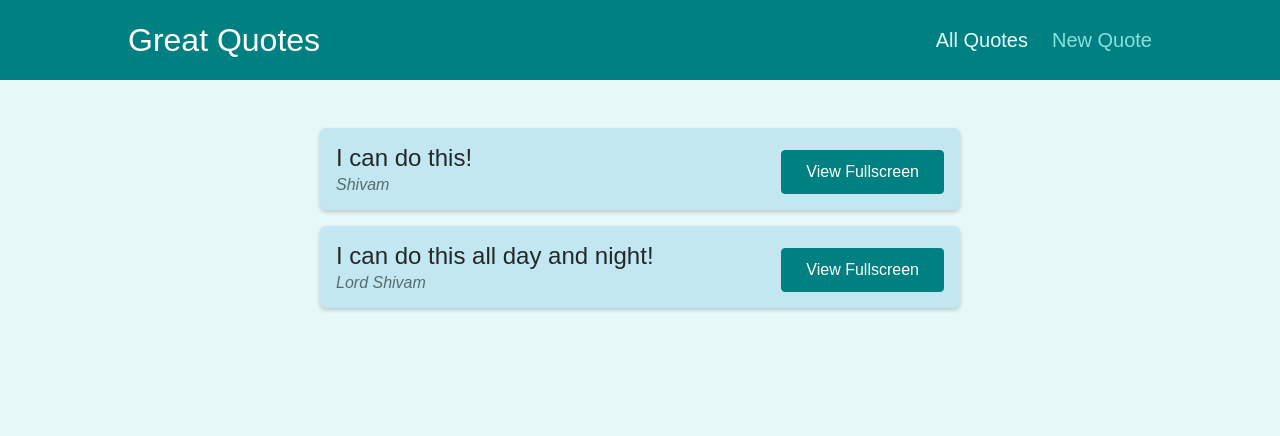
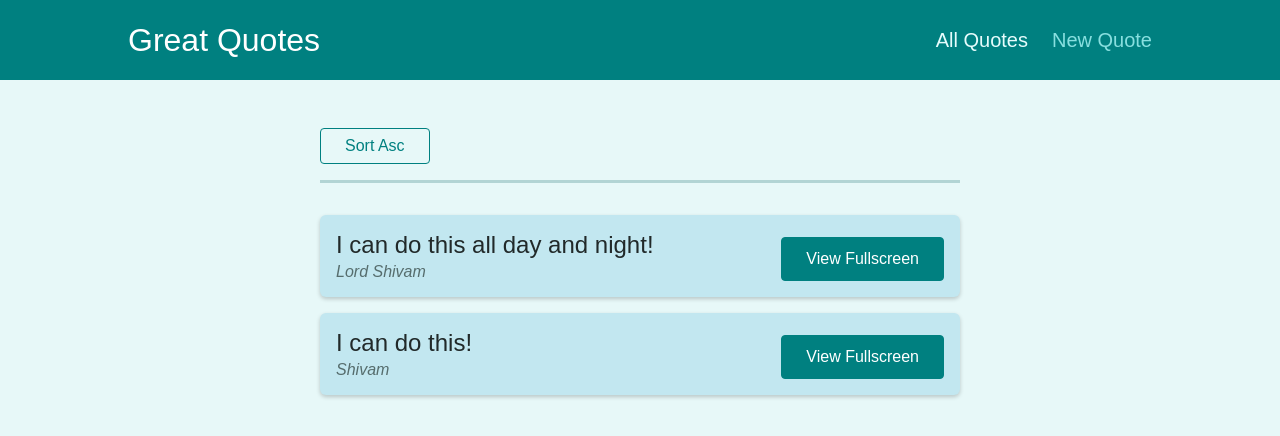
Before and after one commit to iShivam2012/QuotesRoutingProject, a React (Create React App) app: page /quotes in a window 1280 px wide. Shown: the top 436 px of the page. Built offline with nearby package versions, Linux system fonts and the light colour scheme.

Commit message:
implemented sorting of quotes and also re-reouting based on queryParams

```diff
--- a/src/components/quotes/QuoteList.js
+++ b/src/components/quotes/QuoteList.js
@@ -1,13 +1,44 @@
-import { Fragment } from 'react';
+import { Fragment } from "react";
+import { useHistory, useLocation } from "react-router-dom";
 
-import QuoteItem from './QuoteItem';
-import classes from './QuoteList.module.css';
+import QuoteItem from "./QuoteItem";
+import classes from "./QuoteList.module.css";
 
 const QuoteList = (props) => {
+  const history = useHistory();
+  const location = useLocation();
+  console.log(location);
+
+  const queryParams = new URLSearchParams(location.search);
+  console.log(queryParams);
+
+  const sortQuotes = (quotes, ascending) => {
+    return quotes.sort((quoteA, quoteB) => {
+      if (ascending) {
+        return quoteA.id > quoteB.id ? 1 : -1;
+      } else {
+        return quoteA.id < quoteB.id ? 1 : -1;
+      }
+    });
+  };
+
+  const isAscending = queryParams.get("sort") === "asc";
+
+  const sortedQuotes = sortQuotes(props.quotes, isAscending);
+
+  const sortHandler = () => {
+    history.push("/quotes?sort=" + (isAscending ? "desc" : "asc"));
+  };
+
   return (
     <Fragment>
+      <div className={classes.sorting}>
+        <button onClick={sortHandler}>
+          Sort {isAscending ? "Desc" : "Asc"}
+        </button>
+      </div>
       <ul className={classes.list}>
-        {props.quotes.map((quote) => (
+        {sortedQuotes.map((quote) => (
           <QuoteItem
             key={quote.id}
             id={quote.id}
```
Also changed, not shown: 1 other file (tests, documents, lock files or other folders).
